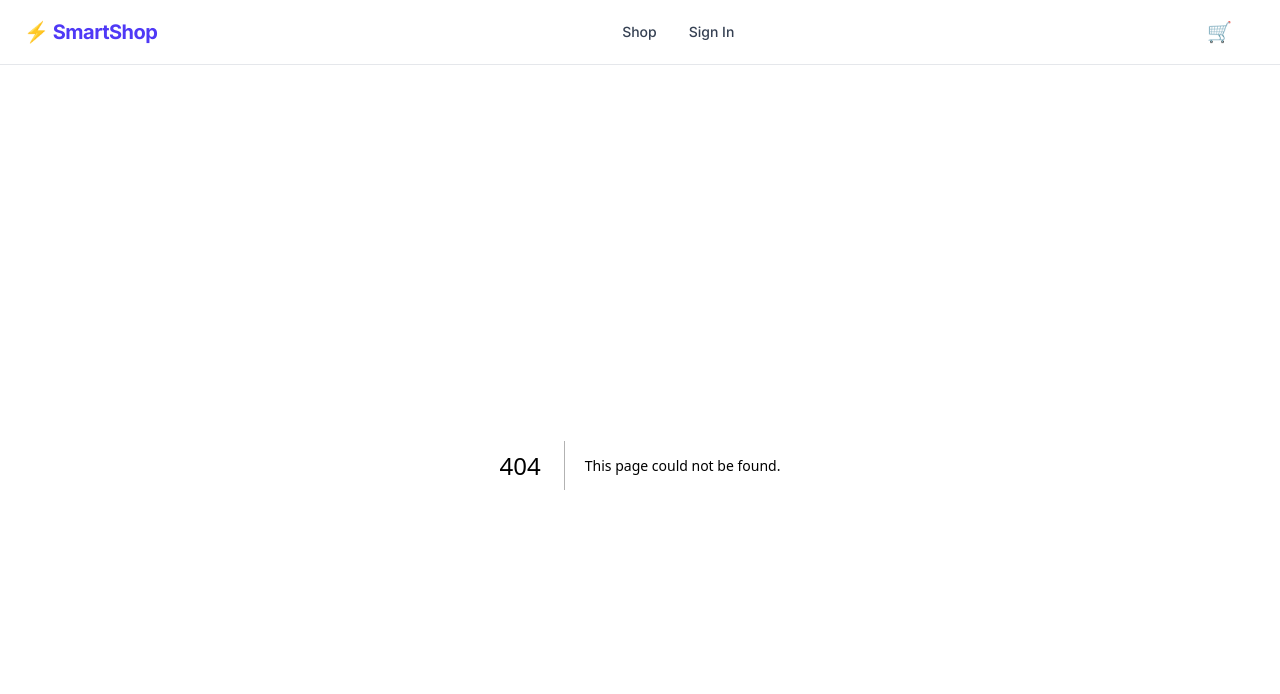
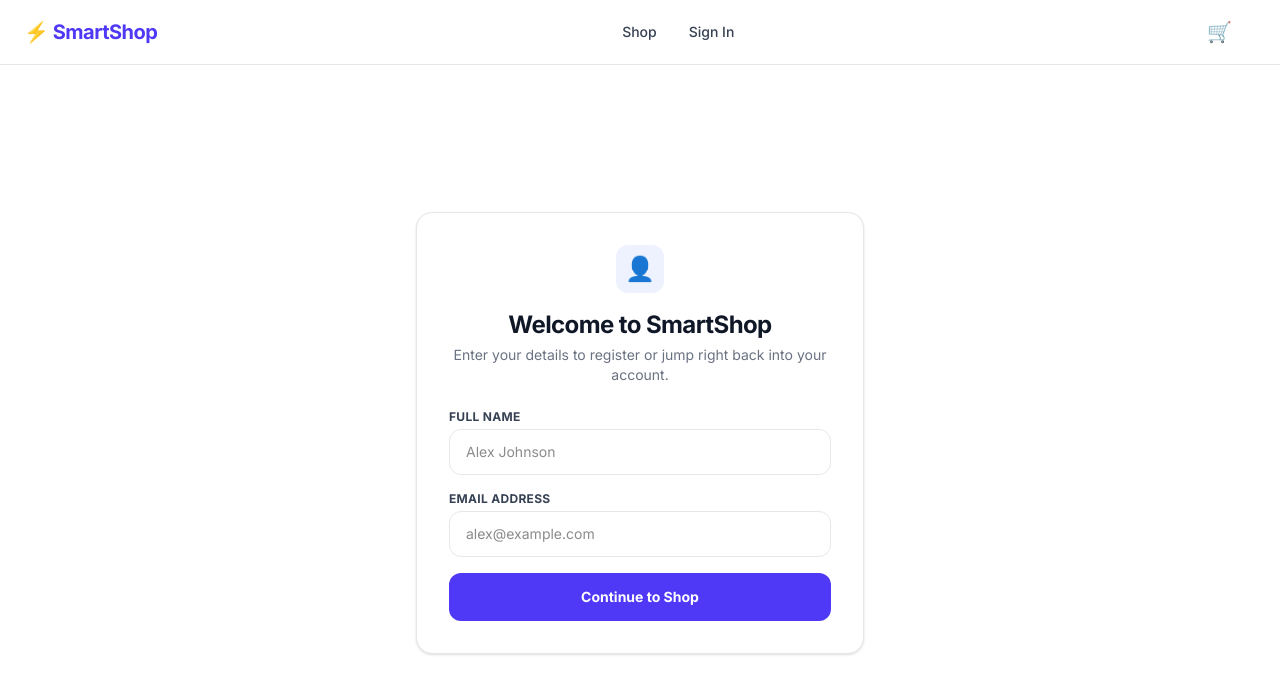
Before and after one commit to nexxdevv/smartshop-vitest, a Next.js app: page /auth in a window 1280 px wide. Before the commit this address had no page. Shown: the top 694 px of the page. Built offline with nearby package versions, Linux system fonts and the light colour scheme; no server answers.

Commit message:
feat: implement simplified authentication flow and user order profile dashboards with server actions

```diff
--- /dev/null
+++ b/src/app/actions/auth.ts
@@ -0,0 +1,46 @@
+'use server';
+
+import dbConnect from '@/lib/db';
+import { User } from '@/models/User';
+
+export async function authenticateOrCreateUser(formData: { name: string; email: string }) {
+  await dbConnect();
+
+  const cleanedEmail = formData.email.trim().toLowerCase();
+
+  // Look for existing customer record
+  let user = await User.findOne({ email: cleanedEmail });
+
+  if (!user) {
+    // Register new buyer profile
+    user = await User.create({
+      name: formData.name.trim(),
+      email: cleanedEmail,
+      address: '',
+      orderHistory: [],
+    });
+  }
+
+  // Serialize and return document fields for client-side state machine hydration
+  return {
+    id: user._id.toString(),
+    name: user.name,
+    email: user.email,
+    address: user.address || '',
+    orderHistory: JSON.parse(JSON.stringify(user.orderHistory || [])),
+  };
+}
+
+export async function fetchUserProfile(email: string) {
+  await dbConnect();
+  const user = await User.findOne({ email: email.trim().toLowerCase() });
+  if (!user) return null;
+
+  return {
+    id: user._id.toString(),
+    name: user.name,
+    email: user.email,
+    address: user.address || '',
+    orderHistory: JSON.parse(JSON.stringify(user.orderHistory || [])),
+  };
+}
--- /dev/null
+++ b/src/app/auth/page.tsx
@@ -0,0 +1,97 @@
+'use client';
+
+import { useState } from 'react';
+import { useRouter } from 'next/navigation';
+import { useShop } from '@/context/ShopContext';
+import { authenticateOrCreateUser } from '@/app/actions/auth';
+
+export default function AuthPage() {
+  const router = useRouter();
+  const { login } = useShop();
+  const [loading, setLoading] = useState(false);
+  const [formData, setFormData] = useState({ name: '', email: '' });
+  const [error, setError] = useState('');
+
+  const handleSubmit = async (e: React.FormEvent) => {
+    e.preventDefault();
+    if (!formData.name || !formData.email) {
+      setError('Please fill out all required fields.');
+      return;
+    }
+
+    setLoading(true);
+    setError('');
+
+    try {
+      const sessionUser = await authenticateOrCreateUser(formData);
+      login(sessionUser);
+      router.push('/dashboard');
+    } catch (err) {
+      setError('An error occurred during authentication. Please try again.');
+    } finally {
+      setLoading(false);
+    }
+  };
+
+  return (
+    <main className="flex min-h-[calc(100vh-4rem)] items-center justify-center p-4">
+      <div className="w-full max-w-md rounded-2xl border border-gray-200 bg-white p-6 shadow-sm sm:p-8">
+        <div className="text-center">
+          <span className="inline-flex h-12 w-12 items-center justify-center rounded-xl bg-indigo-50 text-2xl">
+            👤
+          </span>
+          <h1 className="mt-4 text-2xl font-bold tracking-tight text-gray-900">
+            Welcome to SmartShop
+          </h1>
+          <p className="mt-1 text-sm text-gray-500">
+            Enter your details to register or jump right back into your account.
+          </p>
+        </div>
+
+        <form onSubmit={handleSubmit} className="mt-6 space-y-4">
+          {error && (
+            <div className="rounded-xl bg-rose-50 p-3 text-xs font-medium text-rose-700">
+              ⚠️ {error}
+            </div>
+          )}
+
+          <div>
+            <label htmlFor="name" className="block text-xs font-bold uppercase tracking-wide text-gray-700">
+              Full Name
+            </label>
+            <input
+              id="name"
+              type="text"
+              placeholder="Alex Johnson"
+              value={formData.name}
+              onChange={(e) => setFormData({ ...formData, name: e.target.value })}
+              className="mt-1 w-full rounded-xl border border-gray-200 px-4 py-3 text-sm focus:border-indigo-500 focus:outline-none focus:ring-1 focus:ring-indigo-500"
+            />
+          </div>
+
+          <div>
+            <label htmlFor="email" className="block text-xs font-bold uppercase tracking-wide text-gray-700">
+              Email Address
+            </label>
+            <input
+              id="email"
+              type="email"
+              placeholder="alex@example.com"
+              value={formData.email}
+              onChange={(e) => setFormData({ ...formData, email: e.target.value })}
+              className="mt-1 w-full rounded-xl border border-gray-200 px-4 py-3 text-sm focus:border-indigo-500 focus:outline-none focus:ring-1 focus:ring-indigo-500"
+            />
+          </div>
+
+          <button
+            type="submit"
+            disabled={loading}
+            className="w-full rounded-xl bg-indigo-600 py-3.5 text-sm font-bold text-white transition-all hover:bg-indigo-700 active:scale-98 disabled:bg-gray-300"
+          >
+            {loading ? 'Authenticating...' : 'Continue to Shop'}
+          </button>
+        </form>
+      </div>
+    </main>
+  );
+}
--- /dev/null
+++ b/src/app/dashboard/page.tsx
@@ -0,0 +1,122 @@
+'use client';
+
+import { useEffect, useState } from 'react';
+import { useRouter } from 'next/navigation';
+import { useShop } from '@/context/ShopContext';
+import { fetchUserProfile } from '@/app/actions/auth';
+
+export default function DashboardPage() {
+  const router = useRouter();
+  const { user, login } = useShop();
+  const [profile, setProfile] = useState<any>(null);
+  const [loading, setLoading] = useState(true);
+
+  // Extract email safely to prevent referencing the whole object
+  const userEmail = user?.email;
+
+  useEffect(() => {
+    if (!userEmail) {
+      router.push('/auth');
+      return;
+    }
+
+    async function syncProfile() {
+      try {
+        const data = await fetchUserProfile(userEmail);
+        if (data) {
+          setProfile(data);
+          login(data); // Now safe to update because userEmail stays the same!
+        }
+      } catch (err) {
+        console.error(err);
+      } finally {
+        setLoading(false);
+      }
+    }
+
+    syncProfile();
+    // Only re-run if the specific user email changes, or if the router updates
+  }, [userEmail, router]);
+
+  if (loading) {
+    return (
+      <div className="flex min-h-[calc(100vh-4rem)] items-center justify-center text-sm font-medium text-gray-500">
+        Loading profile matrix...
+      </div>
+    );
+  }
+
+  const orders = profile?.orderHistory || [];
+
+  return (
+    <main className="mx-auto max-w-3xl px-4 py-8 sm:px-6">
+      {/* ... keeping the rest of your JSX exactly the same ... */}
+      <div className="border-b border-gray-200 pb-6">
+        <h1 className="text-2xl font-extrabold tracking-tight text-gray-900 sm:text-3xl">
+          Account Dashboard
+        </h1>
+        <p className="mt-1 text-sm text-gray-500">
+          Manage your delivery details and monitor past electronic acquisitions.
+        </p>
+      </div>
+
+      <div className="mt-6 grid grid-cols-1 gap-4 sm:grid-cols-2">
+        <div className="rounded-xl border border-gray-200 bg-white p-5 shadow-xs">
+          <span className="text-xs font-bold uppercase tracking-wider text-gray-400">Buyer Identity</span>
+          <h2 className="mt-1 text-lg font-bold text-gray-900">{profile?.name}</h2>
+          <p className="text-sm text-gray-500">{profile?.email}</p>
+        </div>
+
+        <div className="rounded-xl border border-gray-200 bg-white p-5 shadow-xs">
+          <span className="text-xs font-bold uppercase tracking-wider text-gray-400">Default Shipping Point</span>
+          <p className="mt-1 text-sm text-gray-700">
+            {profile?.address ? profile.address : 'No address saved yet. Complete a checkout to store one.'}
+          </p>
+        </div>
+      </div>
+
+      <div className="mt-8">
+        <h2 className="text-xl font-bold tracking-tight text-gray-900 mb-4">Order History ({orders.length})</h2>
+
+        {orders.length === 0 ? (
+          <div className="rounded-xl border-2 border-dashed border-gray-200 p-8 text-center text-sm text-gray-400">
+            You haven&apos;t placed any orders yet.
+          </div>
+        ) : (
+          <div className="space-y-4">
+            {orders.map((order: any, idx: number) => (
+              <div key={order._id || idx} className="rounded-xl border border-gray-200 bg-white p-4 shadow-xs">
+                <div className="flex flex-wrap items-center justify-between gap-2 border-b border-gray-100 pb-3">
+                  <div>
+                    <p className="text-xs font-semibold text-gray-400">
+                      ORDER ID: <span className="text-gray-700">#{String(order._id || idx).slice(-8).toUpperCase()}</span>
+                    </p>
+                    <p className="text-xs text-gray-400">
+                      Placed on: {new Date(order.createdAt).toLocaleDateString()}
+                    </p>
+                  </div>
+                  <span className="rounded-lg bg-green-50 px-2.5 py-1 text-xs font-bold text-green-700">
+                    Total Paid: ${order.totalCost}
+                  </span>
+                </div>
+
+                <ul className="mt-3 divide-y divide-gray-50">
+                  {order.items.map((item: any, itemIdx: number) => (
+                    <li key={itemIdx} className="flex items-center justify-between py-2 text-sm">
+                      <div className="flex items-center space-x-2">
+                        <span className="text-lg">{item.emoji}</span>
+                        <span className="font-medium text-gray-900">{item.name}</span>
+                        <span className="text-xs text-gray-400">x{item.quantity}</span>
+                      </div>
+                      <span className="font-semibold text-gray-700">${item.price * item.quantity}</span>
+                    </li>
+                  ))}
+                </ul>
+              </div>
+            ))}
+          </div>
+        )}
+      </div>
+    </main>
+  );
+}
```
